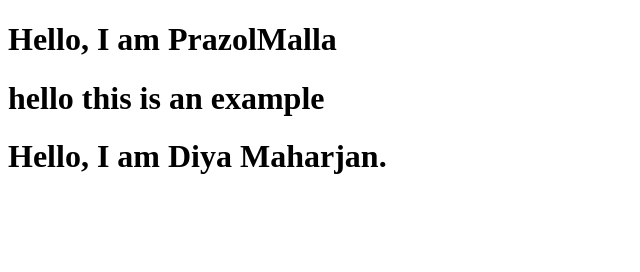
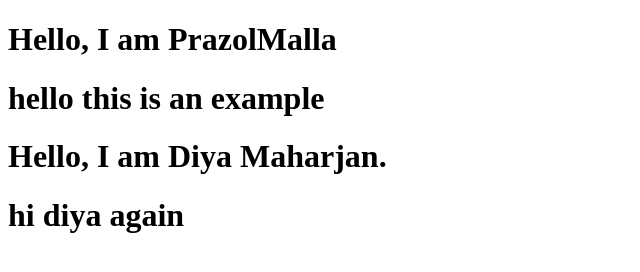
Before and after one commit to PrazolMalla/git-test, a plain HTML site: page index.html in a window 1280 px wide. Shown: the whole page, without its empty margins (0-640 px from the left). Drawn offline with Linux system fonts and the light colour scheme.

Commit message:
adding to pull req

```diff
--- a/index.html
+++ b/index.html
@@ -12,6 +12,7 @@
     <h1>Hello, I am PrazolMalla</h1>
     <h1> hello this is an example</h1>
     <h1>Hello, I am Diya Maharjan.</h1>
+    <h1>hi diya again</h1>
 
 
 </body>
```
